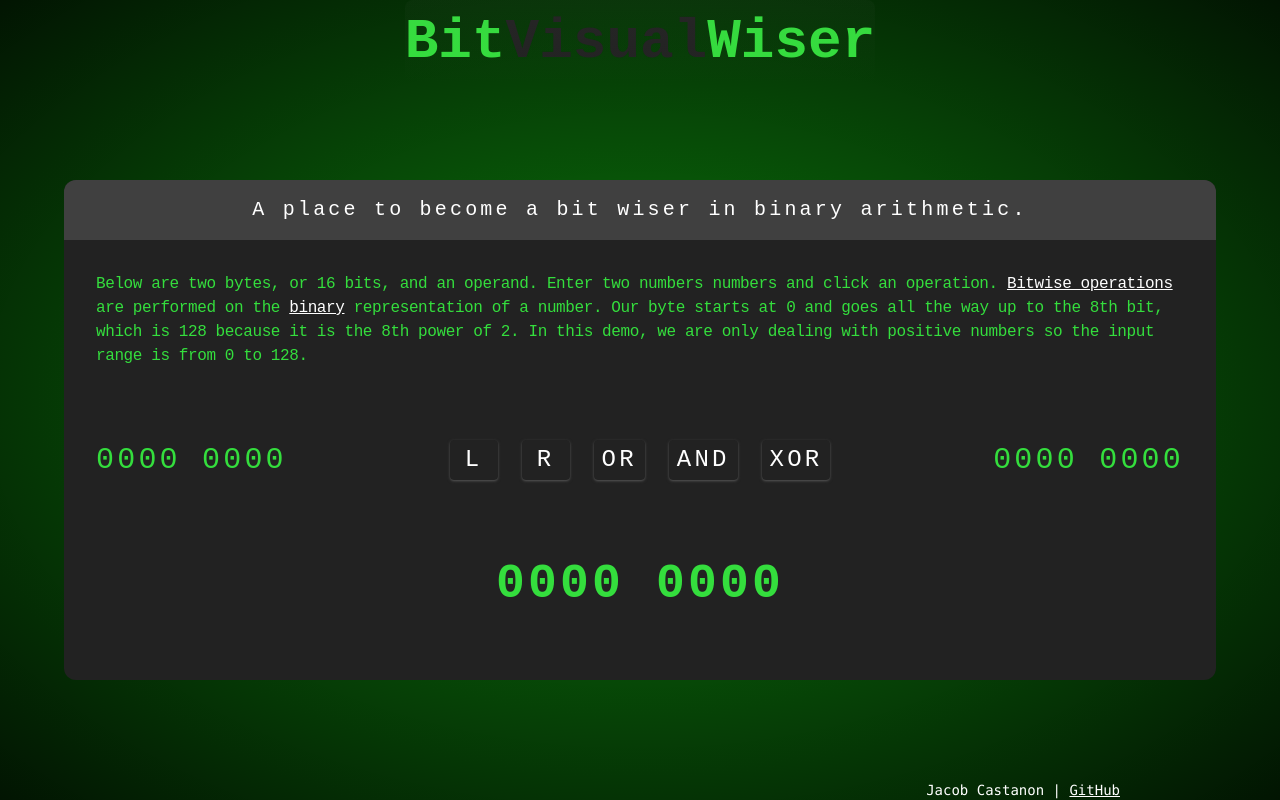
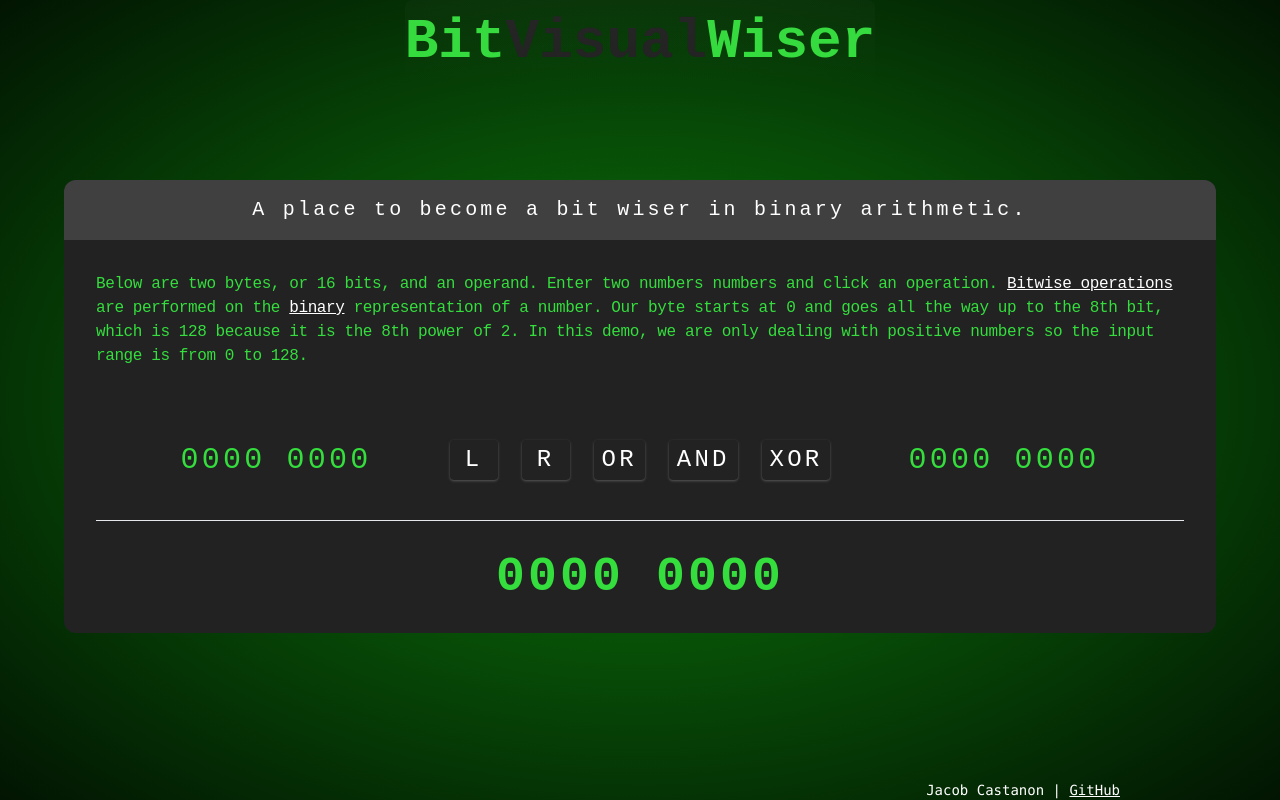
Before and after one commit to jacastanon01/BitVisualWise, a React (Vite) app: page / in a window 1280 px wide. Built offline with nearby package versions, Linux system fonts and the light colour scheme.

Commit message:
fixed bug dealing with size of input vs byte size. Added button for better accessbility

```diff
--- a/src/components/InputShell/BitInputControls.tsx
+++ b/src/components/InputShell/BitInputControls.tsx
@@ -2,16 +2,16 @@ import InputWrapper from './InputWrapper';
 import OperationButtons from './OperationButtons';
 
 const BitInputControls = () => (
-  <div className='mt-16 size-full flex flex-col justify-between items-center max-md:mx-auto lg:flex-row'>
-    <section className=''>
+  <div className='w-full mt-6 flex flex-col justify-between items-center mx-auto md:mt-16 lg:flex-row'>
+    <section className='size-full justify-center flex'>
       <InputWrapper name='value' />
     </section>
 
-    <section className=' max-lg:my-4 max-md:order-0'>
+    <section className='size-full max-lg:my-4 max-md:order-0'>
       <OperationButtons />
     </section>
 
-    <section className=''>
+    <section className='size-full flex justify-center'>
       <InputWrapper name='otherValue' />
     </section>
   </div>
--- a/src/components/InputShell/InputWrapper.tsx
+++ b/src/components/InputShell/InputWrapper.tsx
@@ -1,8 +1,8 @@
 import { useAtom } from 'jotai';
 
-import { IBitInputProps } from 'types/';
 import BitIntWrapper, { createBitWrapper } from '@/lib/BitIntWrapper';
 import atomConfigs from '@/lib/atomConfigs';
+import { IBitInputProps } from 'types/';
 import ByteDisplay from './ByteDisplay';
 
 function InputWrapper({ name }: IBitInputProps) {
@@ -46,17 +46,20 @@ function InputWrapper({ name }: IBitInputProps) {
   const handleBlur = () => setActiveInput(null);
 
   return (
-    <div className='flex flex-shrink-0'>
-      <div onClick={handleFocus} className='flex items-center'>
+    <div
+      onClick={handleFocus}
+      className='flex justify-center items-center text-xl md:text-3xl hover:cursor-text'
+    >
       {activeInput?.name == name ? (
-          <label htmlFor={name}>
+        <label className='flex lg:w-1/2' htmlFor={name}>
           <input
+            onClick={handleFocus}
+            aria-current={true}
             autoFocus
-              // onKeyUp={(e) => console.log(e.key)}
             name={name}
             min={-1}
             max={128}
-              onClick={handleFocus}
+            onChange={handleChange}
             onBlur={handleBlur}
             type='text'
             value={
@@ -64,19 +67,14 @@ function InputWrapper({ name }: IBitInputProps) {
                 ? atomValue.toInt()
                 : createBitWrapper(0).toInt()
             }
-              onChange={handleChange}
-              className='text-shellbg pr-0 border-none rounded bits focus:outline-none focus:border'
+            className='bits flex size-full border-none rounded focus:outline-none'
           />
         </label>
       ) : (
-          <div>
-            <ByteDisplay
-              className='text-xl md:text-3xl'
-              valueToConvert={atomValue}
-            />
-          </div>
+        <button>
+          <ByteDisplay className='focus:hidden' valueToConvert={atomValue} />
+        </button>
       )}
-      </div>
     </div>
   );
 }
--- a/src/components/InputShell/ResultByte.tsx
+++ b/src/components/InputShell/ResultByte.tsx
@@ -21,8 +21,8 @@ function ResultByte() {
   }, [operator, value, other]);
 
   return (
-    <section className='mt-8 h-32 flex font-extrabold items-center justify-center text-3xl md:text-5xl'>
-      <ByteDisplay valueToConvert={result} />
+    <section className='flex font-extrabold items-center justify-center'>
+      <ByteDisplay className='text-3xl md:text-5xl' valueToConvert={result} />
     </section>
   );
 }
--- a/src/components/InputShell/index.tsx
+++ b/src/components/InputShell/index.tsx
@@ -4,7 +4,7 @@ import ResultByte from './ResultByte';
 
 function InputShell() {
   return (
-    <section className='bits z-20 mt-14 rounded-xl'>
+    <section className='bits z-20 rounded-xl'>
       <header className='flex p-4 items-center justify-center bg-neutral-700 text-white rounded-t-xl'>
         <p className='text-center font-light leading-normal whitespace-pre text-wrap md:text-xl'>
           A place to become a bit wiser in binary arithmetic.
@@ -13,6 +13,7 @@ function InputShell() {
       <div className='flex-col p-4 flex justify-between md:p-8'>
         <Introduction />
         <BitInputControls />
+        <hr className='bits my-4 sm:my-8'></hr>
         <ResultByte />
       </div>
     </section>
```
Lines whose indentation alone changed are shown as unchanged.
